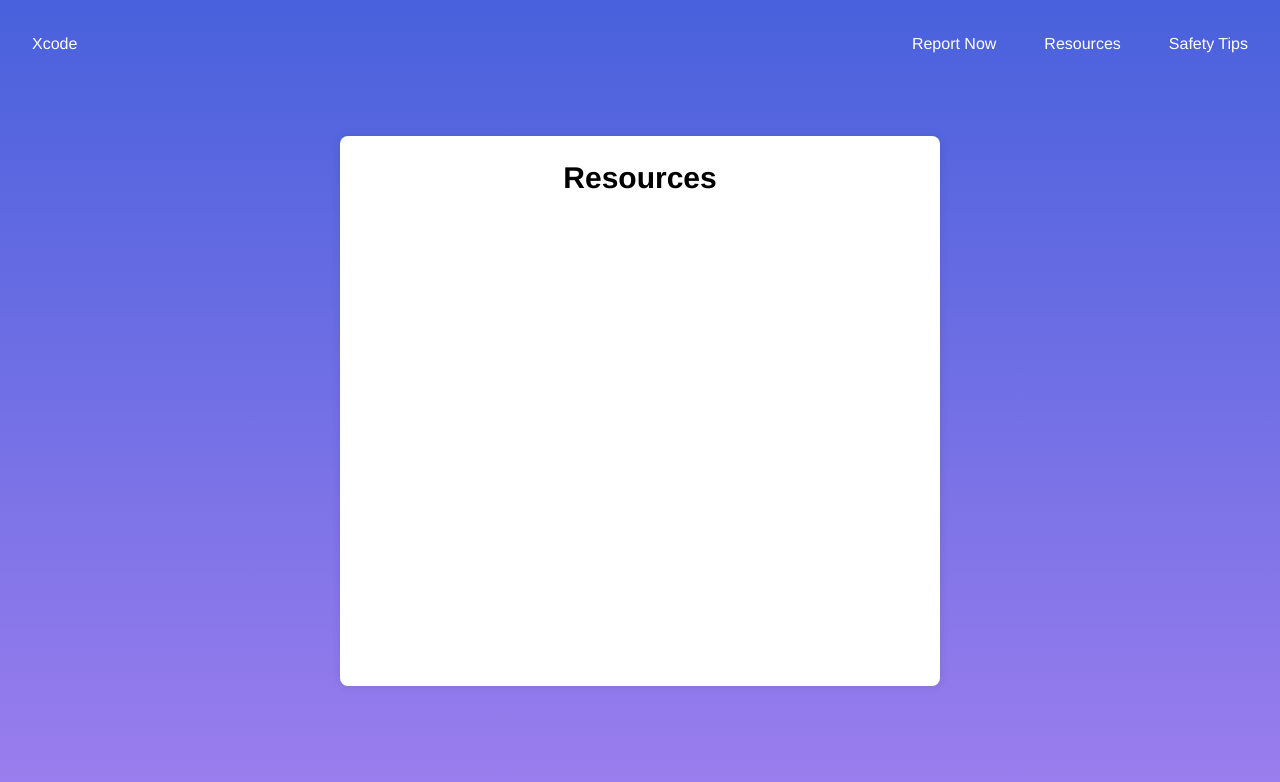
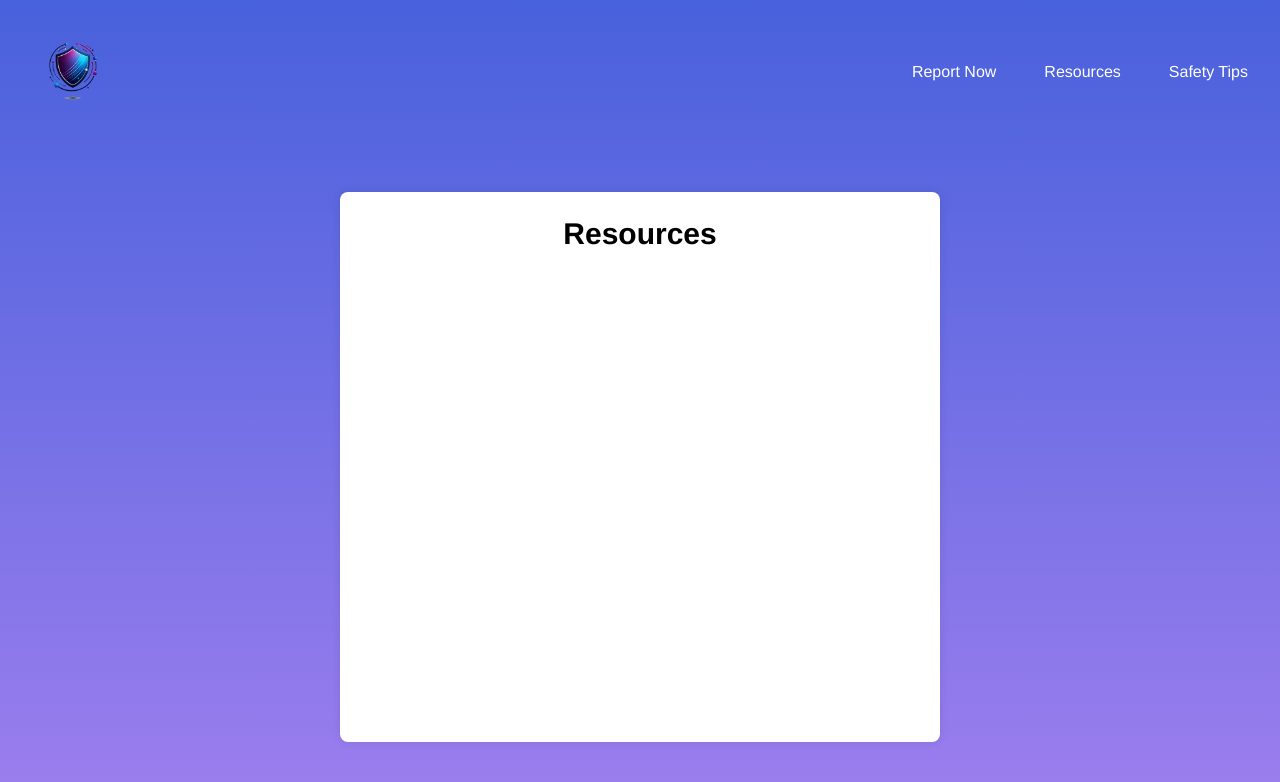
Before and after one commit to HildaPosada/Domestic-Violence-Reporting-Tool, a React (Vite) app: page /resources in a window 1280 px wide. Shown: the top 782 px of the page. Built offline with nearby package versions, Linux system fonts and the light colour scheme.

Commit message:
Add logo to the Navbar

```diff
--- a/src/components/Navbar.jsx
+++ b/src/components/Navbar.jsx
@@ -12,9 +12,7 @@ export default function Navbar() {
 
     return(
         <div className="p-6 md:p-8 flex justify-between items-center text-white md:w-full md:max-w-[1280px] md:mx-auto relative">
-            <h1>
-                Xcode
-            </h1>
+            <img src="/logo.png" alt="Logo" className="h-16 w-16 md:h-20 md:w-20 object-contain" />
             <nav className="hidden md:flex">
                 <ul className="flex md:gap-12">
                     <Link to='/'>Report Now</Link>
```
Also changed, not shown: public/logo.png (added).
